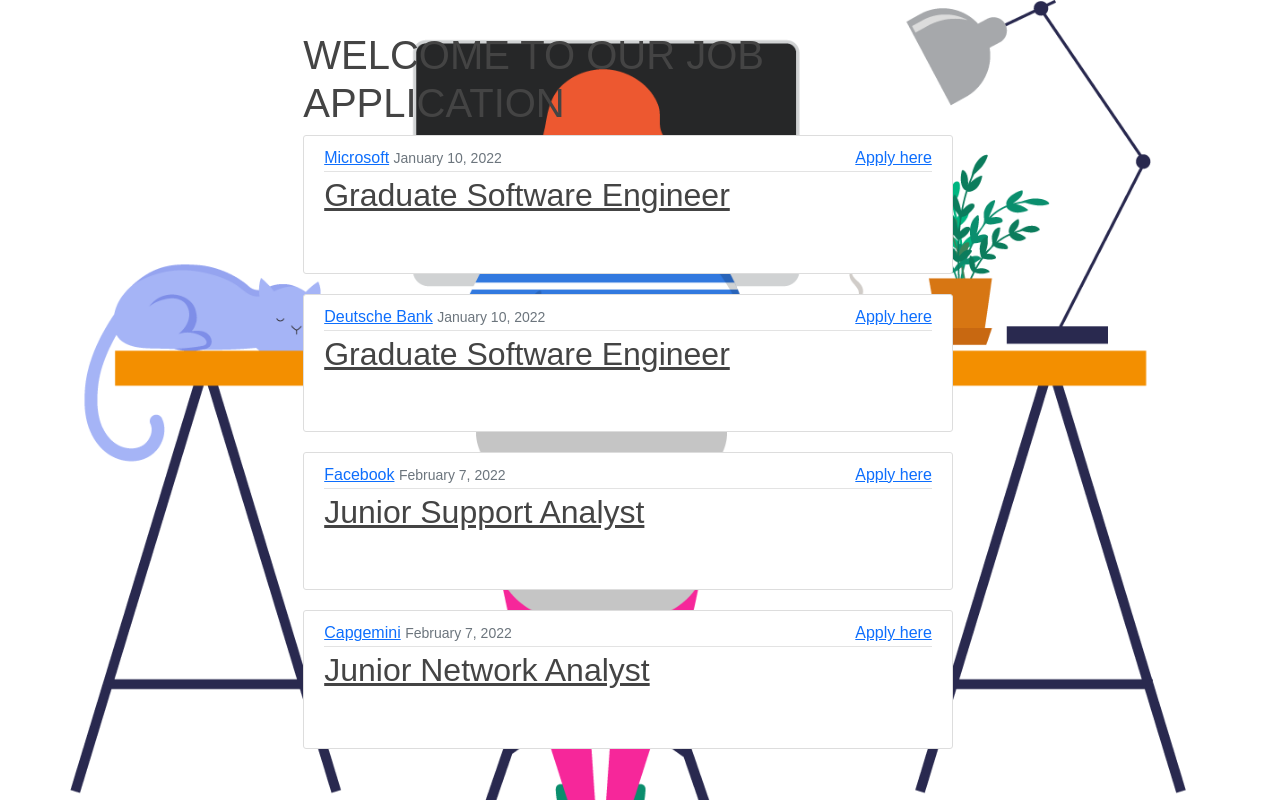
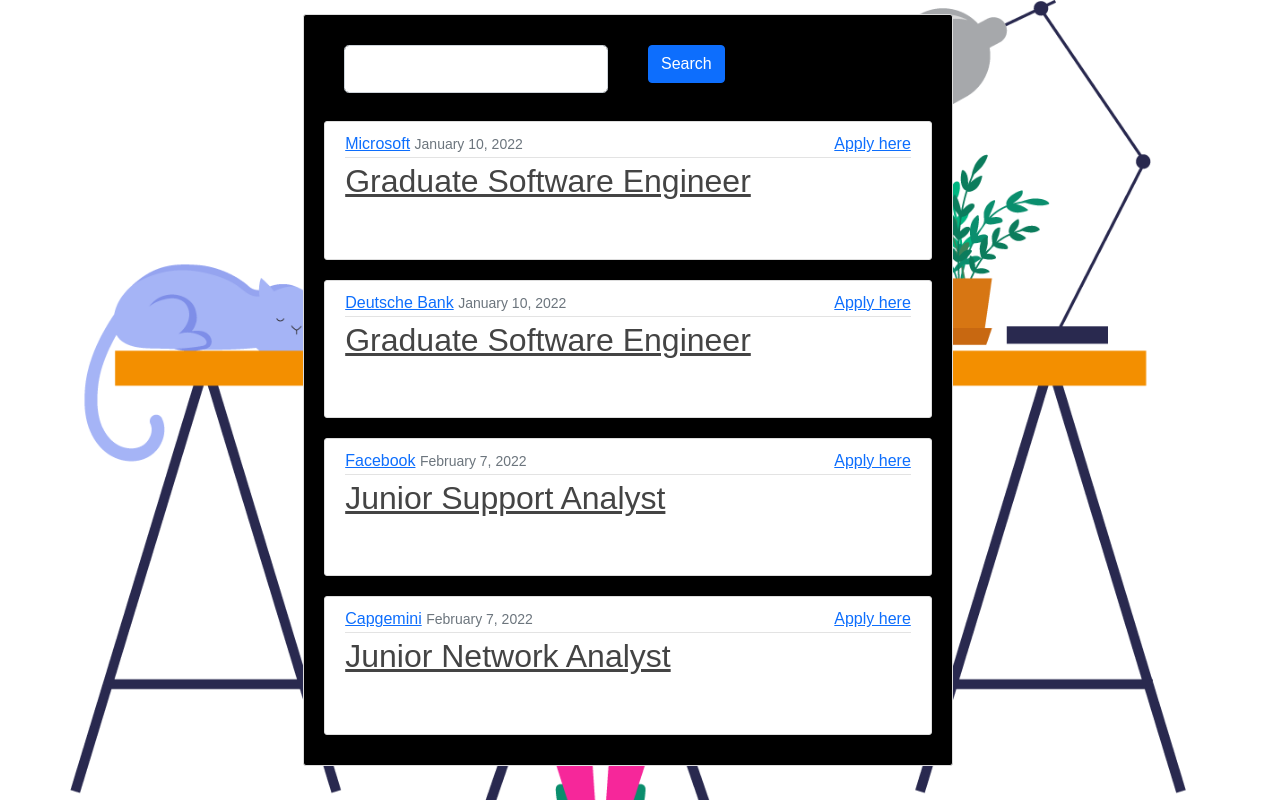
Before and after one commit to vishalsmak/amazeballs-job-search, a Flask app: page /home in a window 1280 px wide. Shown: the part 56-856 px from the top of the page. Run offline with Flask 2, Linux system fonts and the light colour scheme; some libraries are stand-ins or nearby versions.

Commit message:
Search in home

```diff
--- /dev/null
+++ b/src/forms/search.py
@@ -0,0 +1,5 @@
+from flask_wtf import FlaskForm
+from wtforms import Form, StringField,SubmitField
+class SearchForm(Form):
+    search = StringField("Search")
+    submit = SubmitField('Search')
--- a/src/views/auth.py
+++ b/src/views/auth.py
@@ -5,6 +5,7 @@ from src.forms.login import LoginForm
 from src.forms.registration import RegistrationForm
 from src.forms.updateaccount import UpdateAccountForm
 from src.forms.application import ApplicationForm
+from src.forms.search import SearchForm
 from src.local_data import jobs
 
 auth_app = Blueprint("auth", __name__)
@@ -17,7 +18,8 @@ def landingpg():
 
 @auth_app.route("/home", methods=["GET"])
 def home():
-    return render_template("home.html", jobs=jobs)
+    form= SearchForm()
+    return render_template("home.html", jobs=jobs, form=form)
 
 
 @auth_app.route("/register", methods=["GET", "POST"])
--- a/static/main.css
+++ b/static/main.css
@@ -10,6 +10,18 @@ body{
 	font-family: 'Raleway',sans-serif;
 	color: #fff;
 }
+
+.float-container {
+
+}
+
+.float-child {
+    width: 50%;
+    float: left;
+     padding: 20px;
+
+}
+
 .banner{
 	height: 100vh;
 	width: 100%;
@@ -20,7 +32,9 @@ body{
 	background-repeat: no-repeat;
   /*opacity: 0.7*/
 }
+.text-black {
 
+}
 .center {
 margin: auto;
 width: 60%;
@@ -112,8 +126,20 @@ h1, h2, h3, h4, h5, h6 {
   margin-bottom: 20px;
 }
 
+.form-in {
+    display: inline;
+}
+
 .regcontent-section {
   background: #7f7eab;
+  padding: 10px 20px;
+  border: 1px solid #dddddd;
+  border-radius: 3px;
+  margin-bottom: 20px;
+}
+
+.somecontent-section {
+  background: black;
   padding: 10px 20px;
   border: 1px solid #dddddd;
   border-radius: 3px;
--- a/templates/home.html
+++ b/templates/home.html
@@ -1,6 +1,22 @@
 {% extends "layout.html" %}
 {% block content%}
-<h1>WELCOME TO OUR JOB APPLICATION</h1>
+<div class="somecontent-section">
+<form class="form-group ">
+  <div class="float-container ">
+
+    <div class="float-child ">
+        {{ form.search(class="form-control form-control-lg") }}
+    </div>
+    <div class="float-child ">
+    {{ form.submit(class="btn btn-primary  ") }}
+    </div>
+
+  </div>
+</form>
+<br/>
+<br/>
+<br/>
+<br/>
 {% for job in jobs %}
 <article class="media content-section">
   <div class="media-body">
@@ -14,4 +30,5 @@
   </div>
 </article>
 {% endfor %}
+</div>
 {% endblock %}
```
